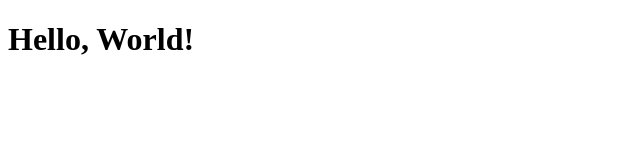
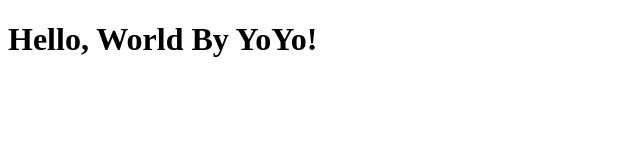
Before and after one commit to AymenOpenGod/nginx-html-hello-world, a plain HTML site: page index.html in a window 1280 px wide. Shown: the whole page, without its empty margins (0-640 px from the left). Drawn offline with Linux system fonts and the light colour scheme.

Commit message:
modif message

```diff
--- a/index.html
+++ b/index.html
@@ -1 +1 @@
-<!DOCTYPE html><html><head><title>Hello, World!</title></head><body><h1>Hello, World!</h1></body></html>
+<!DOCTYPE html><html><head><title>Hello, World!</title></head><body><h1>Hello, World By YoYo!</h1></body></html>
```
